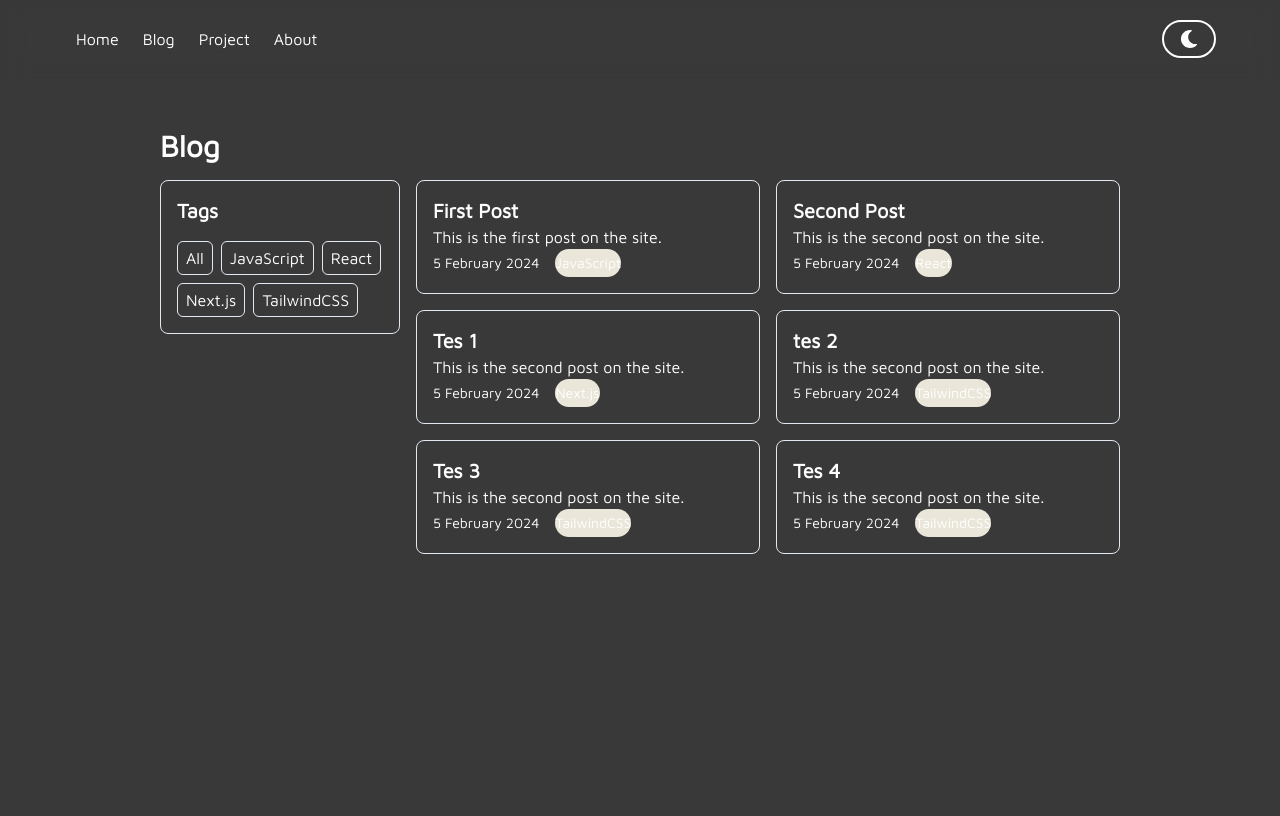
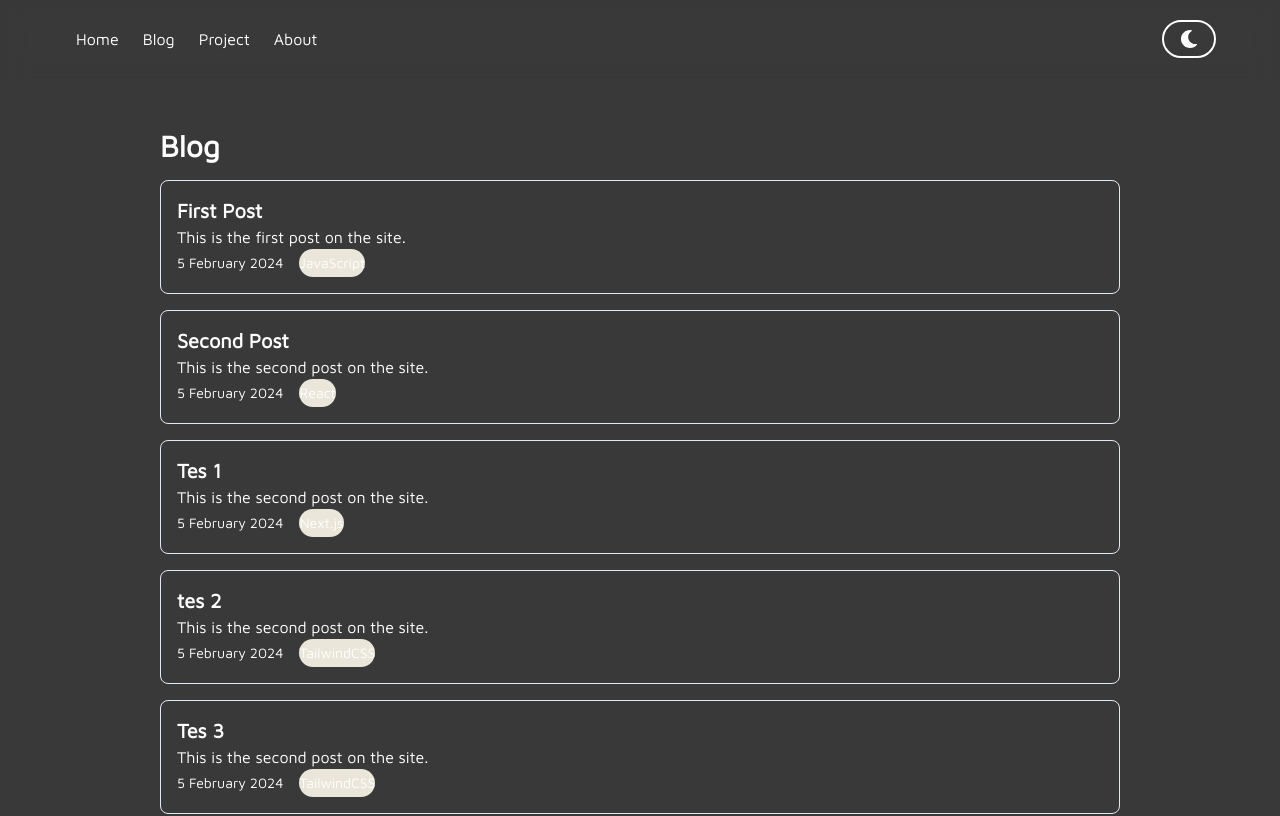
Before and after one commit to alfazh123/Alfazh-page, a Next.js app: page /blog in a window 1280 px wide. Shown: the top 816 px of the page. Built offline with nearby package versions, Linux system fonts and the light colour scheme.

Commit message:
add metadata

```diff
--- a/app/blog/page.tsx
+++ b/app/blog/page.tsx
@@ -4,9 +4,11 @@ import matter from "gray-matter";
 import { Metadata } from "next";
 
 import CardBlog from "@/app/components/blog/card-blog";
-import SideBar from "@/app/components/blog/side-bar";
 
-const tags = ["All", "JavaScript", "React", "Next.js", "TailwindCSS"];
+export const metadata: Metadata = {
+    title: "Blog",
+    description: "Blog by Alfazh",
+};
 
 export default function Blog() {
     try {
@@ -30,9 +32,7 @@ export default function Blog() {
         return (
             <div>
                 <h1 className="font-bold text-3xl mb-4 pt-32">Blog</h1>
-                <div className="md:flex md:space-x-4 space-x-0">
-                    <SideBar tags={tags} />
-                    <ul className="sm:grid md:grid-cols-2 gap-4 flex flex-col w-full">
+                <ul className="gap-4 flex flex-col w-full">
                     {blogs.map((blog) => (
                         <li key={blog.slug}>
                             <CardBlog
@@ -46,7 +46,6 @@ export default function Blog() {
                     ))}
                 </ul>
             </div>
-            </div>
         );
     } catch (error) {
         console.error(error);
```
Lines whose indentation alone changed are shown as unchanged.
